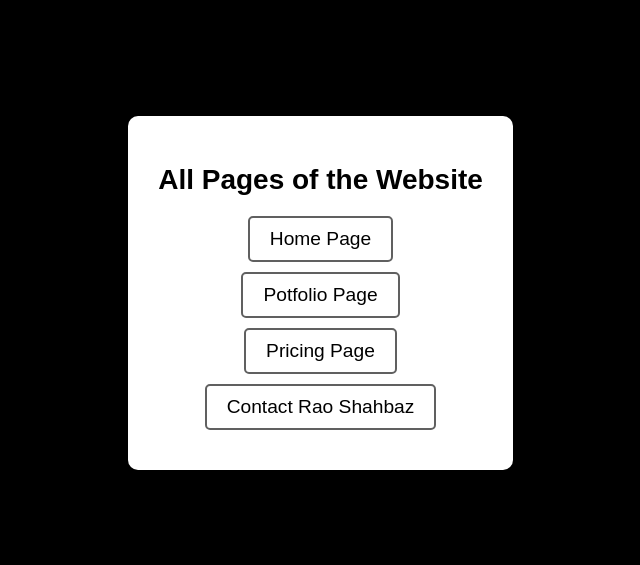
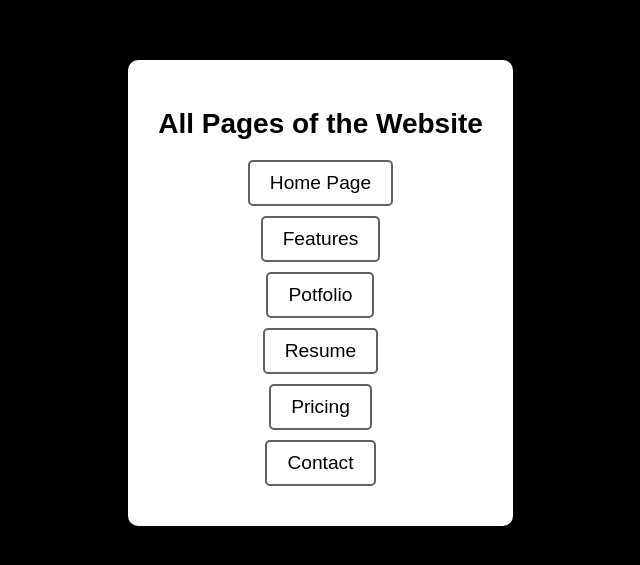
Before and after one commit to MohammadHamzaaa/MohammadHamzaaa.github.io, a plain HTML site: page sitemap.html in a window 1280 px wide. Shown: the part 107-672 px from the top of the page, without its empty margins (337-977 px from the left). Drawn offline with Linux system fonts and the light colour scheme.

Commit message:
Update sitemap.html

```diff
--- a/sitemap.html
+++ b/sitemap.html
@@ -82,9 +82,11 @@
             <h1>All Pages of the Website</h1>
             <ul>
                 <li><a href="https://mohammadhamzaa.me/" target="_blank" >Home Page</a></li>
-                <li><a href="https://mohammadhamzaa.me/" target="_blank">Potfolio Page</a></li>
-                <li><a href="https://mohammadhamzaa.me/" target="_blank">Pricing Page</a></li>
-                <li><a href="https://mohammadhamzaa.me/" target="_blank">Contact Rao Shahbaz</a></li>
+                <li><a href="https://mohammadhamzaa.me/" target="_blank" >Features</a></li>
+                <li><a href="https://mohammadhamzaa.me/" target="_blank">Potfolio</a></li>
+                <li><a href="https://mohammadhamzaa.me/" target="_blank">Resume</a></li>
+                <li><a href="https://mohammadhamzaa.me/" target="_blank">Pricing</a></li>
+                <li><a href="https://mohammadhamzaa.me/" target="_blank">Contact</a></li>
 
             </ul>
         </div>
```
